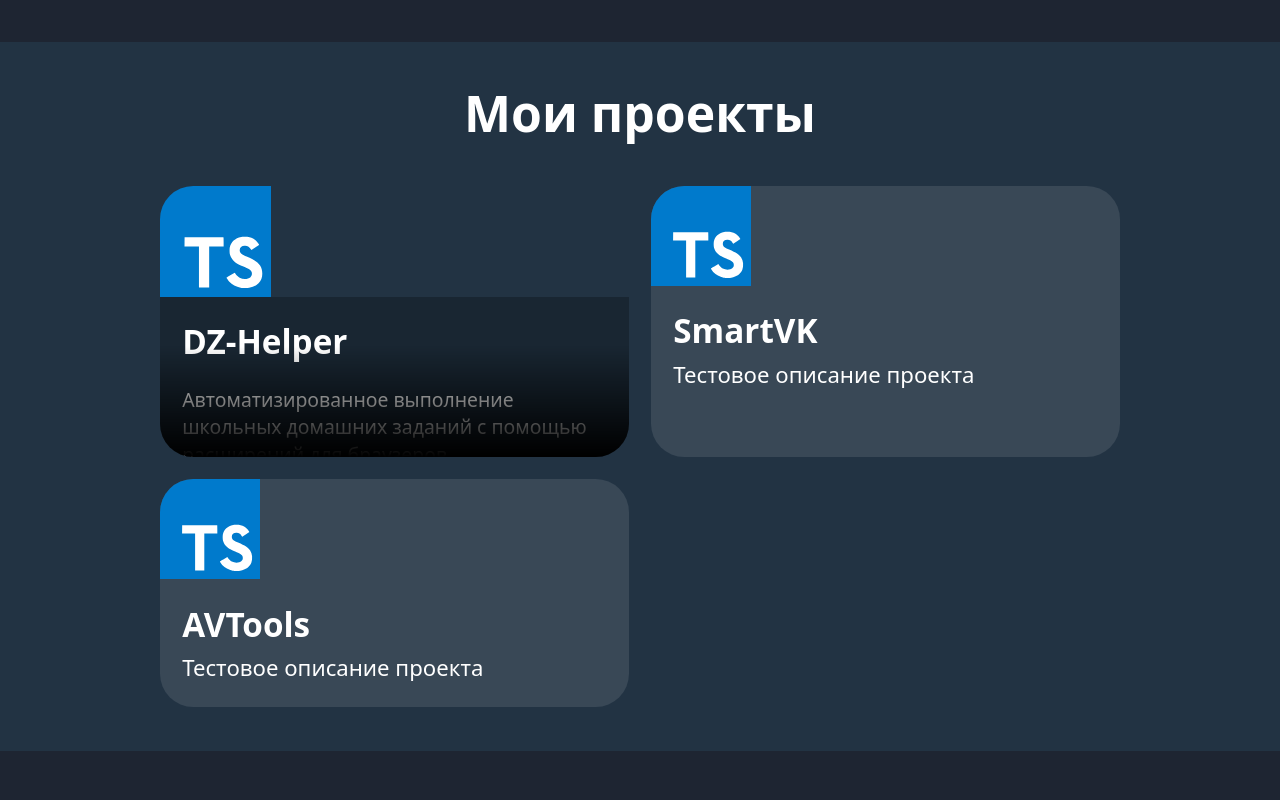
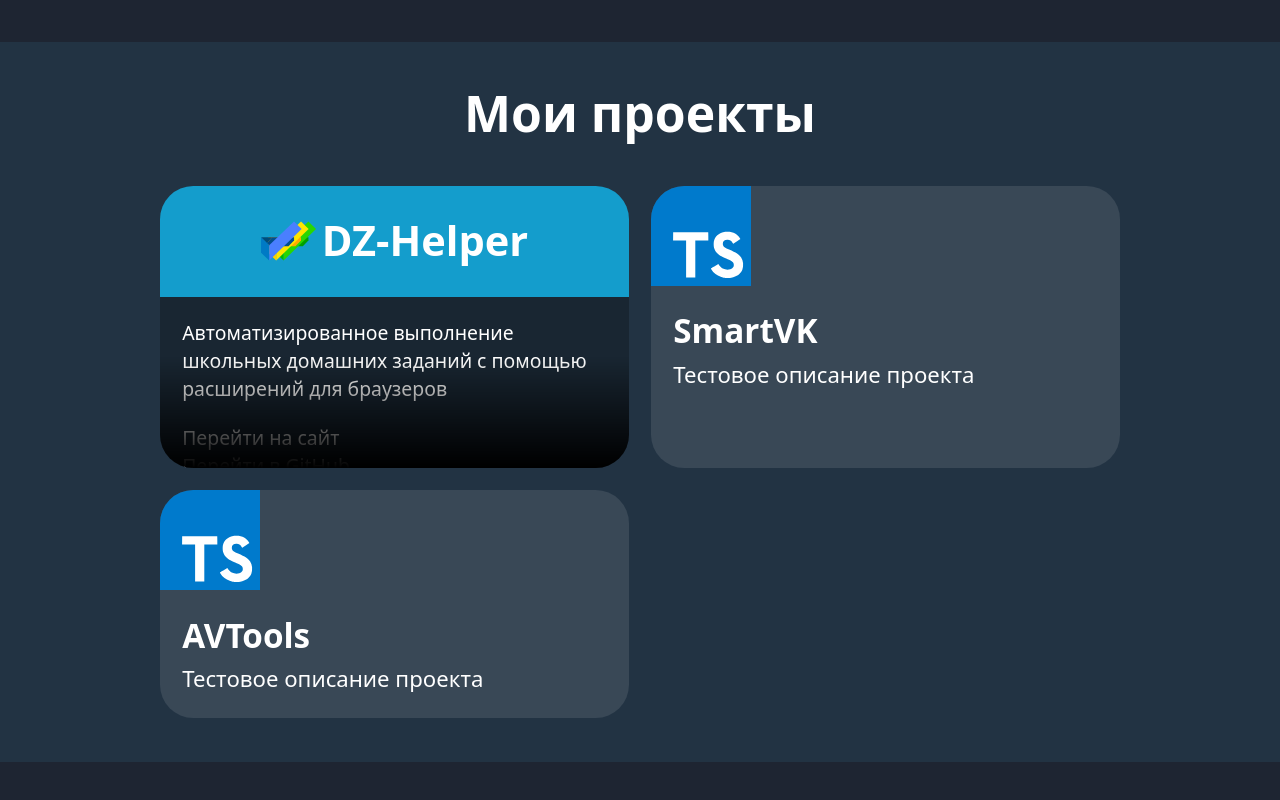
Before and after one commit to N1kOk/n1kok.github.io, a Vue app: page / in a window 1280 px wide. Shown: the part 1124-1924 px from the top of the page. Before the commit the page ends 1875 px from the top, so only its background shows below. Built offline with nearby package versions, Linux system fonts and the light colour scheme.

Commit message:
fix: improve project card

```diff
--- a/src/App.vue
+++ b/src/App.vue
@@ -75,7 +75,7 @@
 		</section>
 
 		<section>
-			<div class="container flex flex-row-reverse justify-between h-full">
+			<div class="container flex flex-row-reverse justify-between gap-4">
 				<div class="flex flex-center w-full">
 					<h2 class="text-4xl font-bold">Мои навыки</h2>
 				</div>
@@ -120,16 +120,22 @@
 				<h2 class="mx-auto text-4xl font-bold">Мои проекты</h2>
 				<div class="grid grid-cols-[repeat(auto-fit,minmax(14rem,1fr))] gap-4">
 					<div class="group relative overflow-hidden rounded-3xl">
-						<img
-							class="absolute h-[5rem] object-cover transition-[filter] group-hover:blur-md"
-							src="/assets/images/ts.svg"
-							alt="dz-helper logo"
-						>
+						<div class="absolute w-full h-[5rem] transition-[filter] group-hover:blur-md">
+							<div class="flex flex-center h-full space-x-1 bg-[#149dcc]">
+								<img class="w-10 h-10" src="/assets/images/dz-helper.svg" alt="dz-helper logo">
+								<div class="text-3xl font-bold">DZ-Helper</div>
+							</div>
+						</div>
 						<div class="relative w-[calc(100%_+_1px)] h-full p-4 space-y-4 z-10 text-sm bg-black/25
 						transition-transform translate-y-[5rem] group-hover:translate-y-0 will-change-transform">
-							<h3 class="text-2xl font-bold">DZ-Helper</h3>
 							<div>
-								Автоматизированное выполнение школьных домашних заданий с помощью расширений для браузеров
+								Автоматизированное выполнение школьных домашних заданий с помощью расширений для
+								браузеров
+							</div>
+							<div>
+								<a class="link" href="https://dz-helper.ru" target="_blank">Перейти на сайт</a>
+								<br>
+								<a class="link" href="#" target="_blank">Перейти в GitHub</a>
 							</div>
 							<div class="space-y-1">
 								<div class="font-bold">Стек технологий</div>
@@ -162,6 +168,12 @@
 				</div>
 			</div>
 		</section>
+
+		<section>
+			<div class="container">
+				<!--... + GitHub + CodeWars-->
+			</div>
+		</section>
 	</main>
 </template>
 
@@ -173,17 +185,15 @@ import AppChip from '@/components/AppChip.vue'</script>
 <style scoped lang="scss">
 main {
 	section {
-		padding-top: calc(var(--sectionPadding));
-		padding-bottom: calc(var(--sectionPadding));
+		padding: calc(var(--sectionPadding)) 0;
+
+		&:nth-child(1) {
+			padding: calc(var(--headerHeight) + var(--sectionPadding)) 0;
+		}
+
+		&:last-child {
+			padding-bottom: calc(var(--sectionPadding) * 2);
+		}
 	}
-
-	section:nth-child(1) {
-		//@apply pt-0;
-		//padding-top: calc(var(--headerHeight) + var(--sectionPadding));
-	}
-
-	//section:last-child {
-	//	padding-bottom: calc(var(--sectionPadding));
-	//}
 }
 </style>
```
